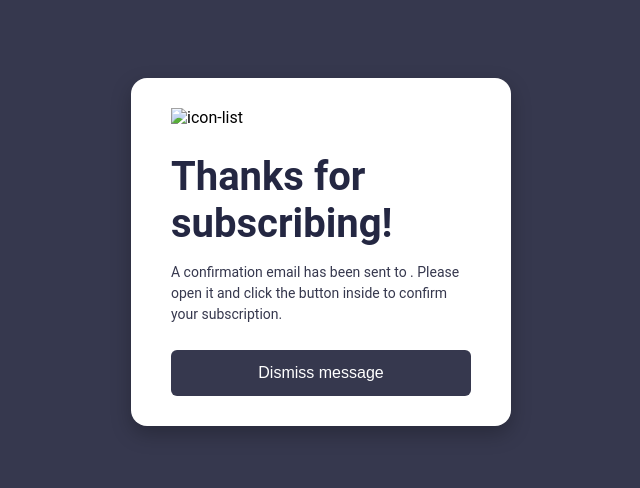
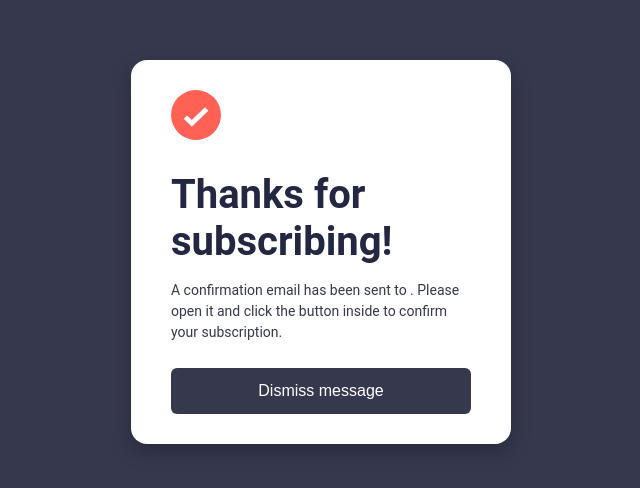
Before and after one commit to YousefAdelGit/newsletter-sign-up, a plain HTML site: page SuccessPage.html in a window 1280 px wide. Shown: the part 148-636 px from the top of the page, without its empty margins (319-959 px from the left). Drawn offline with Linux system fonts and the light colour scheme; the site is published under a folder, as on GitHub Pages, so addresses that start at the root find nothing.

Commit message:
Update SuccessPage.html
adding ./ to image link

```diff
--- a/SuccessPage.html
+++ b/SuccessPage.html
@@ -9,7 +9,7 @@
 </head>
 <body>
   <div class="card">
-    <img src="/assets/images/icon-list.svg" alt="icon-list">
+    <img src="./assets/images/icon-list.svg" alt="icon-list">
     <h1>Thanks for subscribing!</h1>
     <p>A confirmation email has been sent to <strong id="userEmail"></strong>.
   Please open it and click the button inside to confirm your subscription.</p>
```
